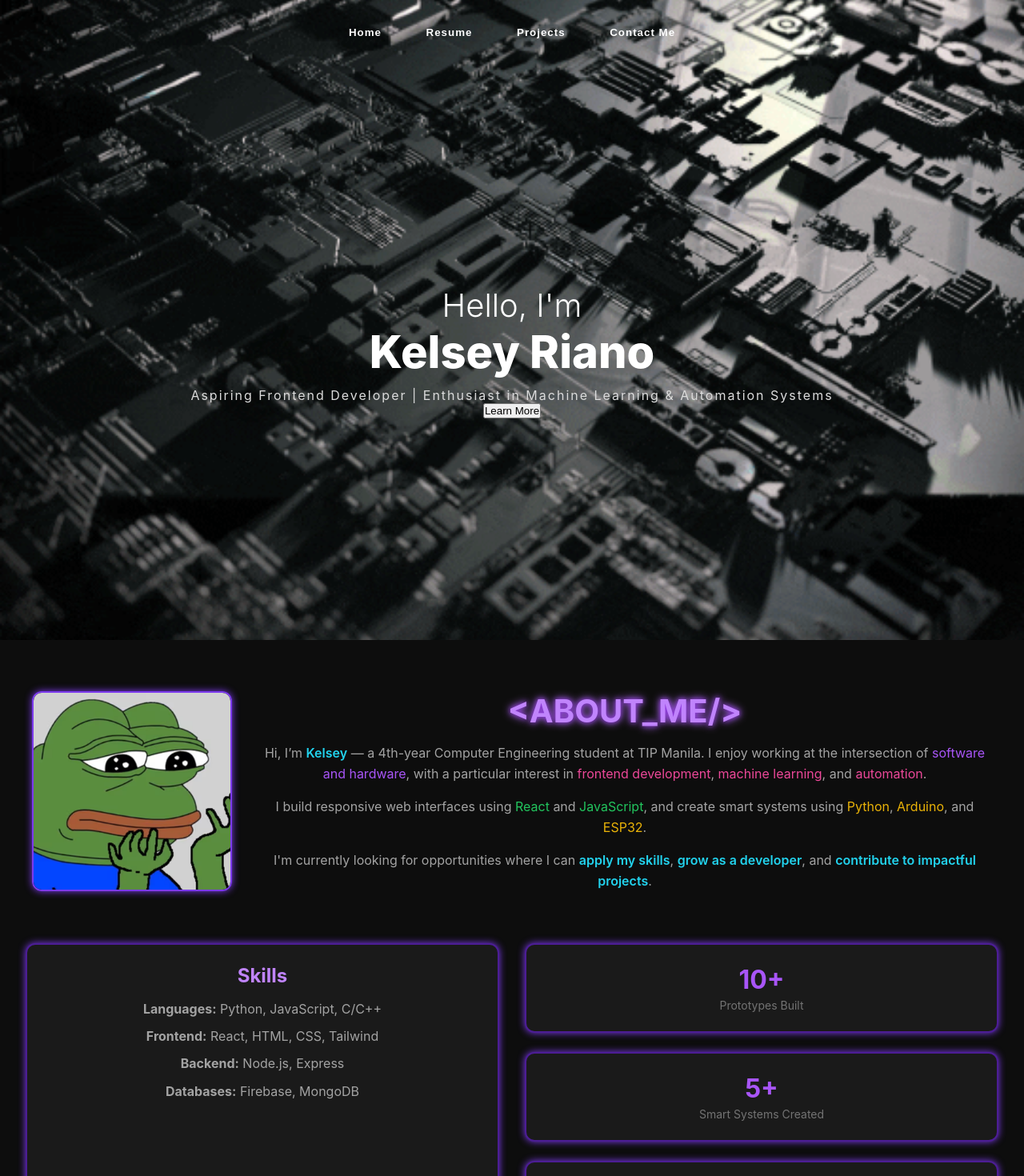
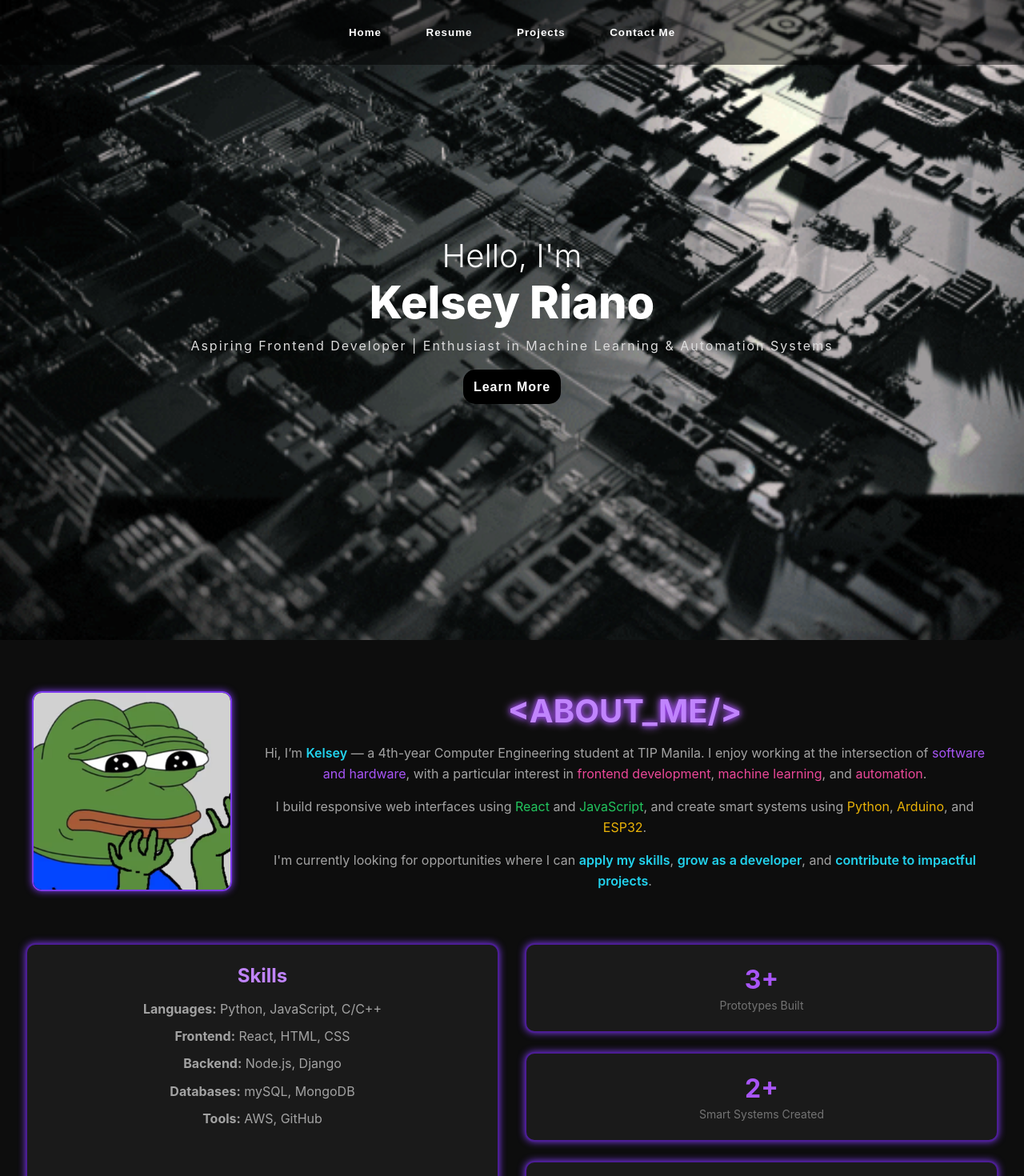
Before and after one commit to KRiano314/ProperLayoutDesignPortfolio, a React (Create React App) app: page / in a window 1280 px wide. Shown: the top 1470 px of the page at 80% size. Built offline with nearby package versions, Linux system fonts and the light colour scheme.

Commit message:
Riano: Version 5.2 Commit

```diff
--- a/src/AboutMe.js
+++ b/src/AboutMe.js
@@ -40,24 +40,25 @@ function AboutMe({ aboutRef }) {
             <h3>Skills</h3>
             <ul>
               <li><strong>Languages:</strong> Python, JavaScript, C/C++</li>
-              <li><strong>Frontend:</strong> React, HTML, CSS, Tailwind</li>
-              <li><strong>Backend:</strong> Node.js, Express</li>
-              <li><strong>Databases:</strong> Firebase, MongoDB</li>
+              <li><strong>Frontend:</strong> React, HTML, CSS</li>
+              <li><strong>Backend:</strong> Node.js, Django</li>
+              <li><strong>Databases:</strong> mySQL, MongoDB</li>
+              <li><strong>Tools:</strong> AWS, GitHub</li>
             </ul>
           </div>
 
           {/* RIGHT: Stats */}
           <div className="stats-section">
             <div className="stat-item">
-              <h3>10+</h3>
+              <h3>3+</h3>
               <p>Prototypes Built</p>
             </div>
             <div className="stat-item">
-              <h3>5+</h3>
+              <h3>2+</h3>
               <p>Smart Systems Created</p>
             </div>
             <div className="stat-item">
-              <h3>20+</h3>
+              <h3>2+</h3>
               <p>Web Projects Completed</p>
             </div>
           </div>
--- a/src/App.css
+++ b/src/App.css
@@ -27,6 +27,37 @@ html {
   animation: slideDown 1s ease forwards;
   overflow: hidden;
 }
+
+.MainHeader button{
+  font-size: medium;
+  position: relative;
+  text-decoration: none;
+  color: white;
+  font-weight: 750;
+  letter-spacing: 1px;
+  background-color: black;
+  border: none;
+  padding: 1vw;
+  cursor: pointer;
+  user-select: none;
+  overflow: hidden;
+  border-radius: 15px;
+}
+
+
+.NavbarFixed {
+  position: fixed;   /* stays in place when scrolling */
+  top: 0;
+  left: 0;
+  width: 100%;
+  z-index: 20;       /* higher than your ripples/video */
+  background-color: rgba(0, 0, 0, 0.493);
+}
+
+.NavbarFixed .Navbar {
+  padding: 20px;
+}
+
 
 /* Move background image to ::before */
 .MainHeader::before {
--- a/src/App.js
+++ b/src/App.js
@@ -54,15 +54,19 @@ function AppWrapper() {
 
 return (
   <div className="App">
+    {/* ✅ Fixed Navbar always visible */}
+    <div className="NavbarFixed">
+      <HrefButtons />
+    </div>
+
     {location.pathname === "/" && (
       <>
         <header className="MainHeader">
-            <HrefButtons />
           <div className="IntroText">
             <p>Hello, I'm</p>
             <h1>Kelsey Riano</h1>
             <span>Aspiring Frontend Developer | Enthusiast in Machine Learning & Automation Systems</span>
-              <button onClick={scrollToAbout}>Learn More</button>
+            <br/><button onClick={scrollToAbout}>Learn More</button>
           </div>
         </header>
 
@@ -80,6 +84,7 @@ function AppWrapper() {
     </main>
   </div>
 );
+
 }
 
 
```
Also changed, not shown: 1 other file (tests, documents, lock files or other folders). Lines whose indentation alone changed are shown as unchanged.
